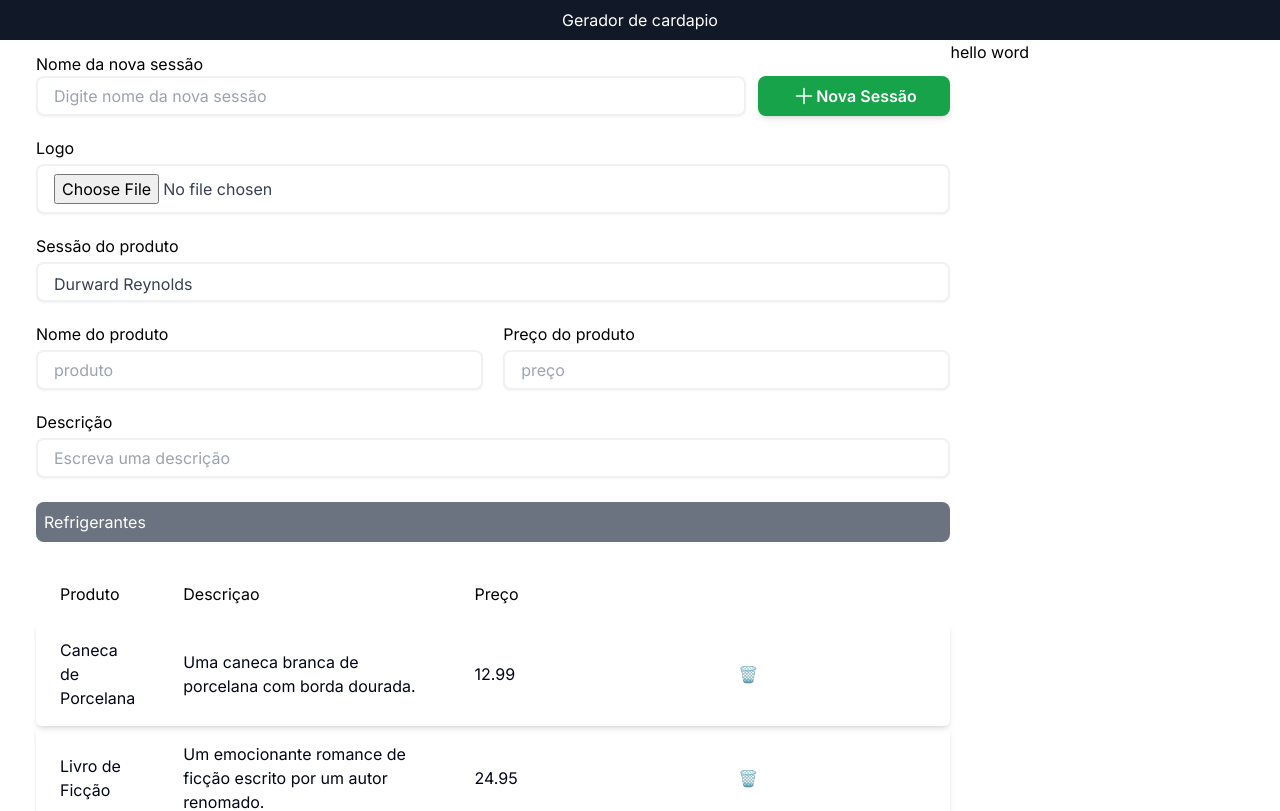
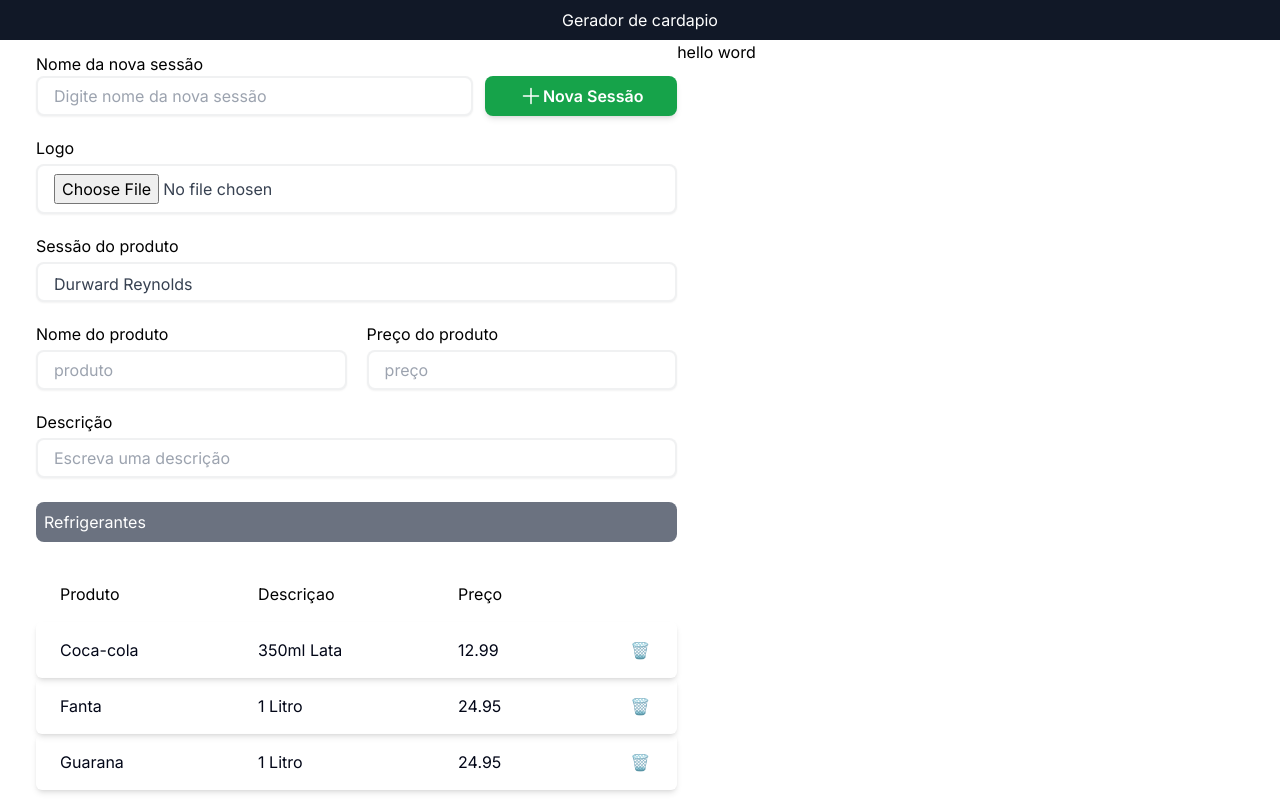
Before and after one commit to victor-souza-dev/menu-online, a Next.js app: page / in a window 1280 px wide. Shown: the top 811 px of the page. Built offline with nearby package versions, Linux system fonts and the light colour scheme.

Commit message:
fix:configuring table with lib d&d-kit and listing mokado values

```diff
--- a/src/app/page.tsx
+++ b/src/app/page.tsx
@@ -1,6 +1,6 @@
 
 import { FormCreateSesion } from '@/components/_FormCreateSesion'
-import { SesionItem } from '@/components/_SesionItem'
+import { ListSesion } from '@/components/_ListSesion'
 
 
 export default function Home() {
@@ -12,7 +12,8 @@ export default function Home() {
       <div className="flex flex-1 px-9  ">
         <div>
           <FormCreateSesion />
-          <SesionItem />
+          <ListSesion />
+
         </div>
         <div>
           hello word
--- a/src/components/_SesionItem.tsx
+++ b/src/components/_ListSesion.tsx
@@ -1,8 +1,6 @@
 "use client"
-
-import { App } from './item';
-
-export function SesionItem() {
+import { TableSession } from './_TableSession';
+export function ListSesion() {
   return (
     <>
       <div className="mt-6">
@@ -12,14 +10,14 @@ export function SesionItem() {
         <table className="mt-6 hidden w-full table-auto text-left md:table">
           <thead>
             <tr>
-              <th className="w-1/12 px-6 py-4 text-label font-normal text-secondary">Produto</th>
+              <th className="w-1/3 px-6 py-4 text-label font-normal text-secondary">Produto</th>
               <th className="w-1/3 px-6 py-4 text-label font-normal text-secondary">Descriçao</th>
               <th className="w-1/3 px-6 py-4 text-label font-normal text-secondary">Preço</th>
               <th className="w-1/3 px-6 py-4 text-label font-normal text-secondary"></th>
             </tr>
           </thead>
           <tbody>
-            <App />
+            <TableSession />
           </tbody>
         </table>
 
--- a/src/components/item.tsx
+++ b/src/components/_TableSession.tsx
@@ -5,75 +5,55 @@ import {
   arrayMove,
 } from "@dnd-kit/sortable";
 import { useState } from "react";
-import User from "./User";
+import {TableDataSession} from "./_TableDataSession";
 
-export function App() {
+export function TableSession() {
 
   const [people, setPeople] = useState([
     {
       "id": 1,
-      "nome": "Caneca de Porcelana",
-      "descricao": "Uma caneca branca de porcelana com borda dourada.",
+      "nome": "Coca-cola",
+      "descricao": "350ml Lata",
       "preco": 12.99
     },
     {
       "id": 2,
-      "nome": "Livro de Ficção",
-      "descricao": "Um emocionante romance de ficção escrito por um autor renomado.",
+      "nome": "Fanta",
+      "descricao": "1 Litro",
       "preco": 24.95
     },
     {
       "id": 3,
-      "nome": "Livro de Ficção",
-      "descricao": "Um emocionante romance de ficção escrito por um autor renomado.",
+      "nome": "Guarana",
+      "descricao": "1 Litro",
       "preco": 24.95
     },
-    {
-      "id": 4,
-      "nome": "Livro de Ficção",
-      "descricao": "Um emocionante romance de ficção escrito por um autor renomado.",
-      "preco": 24.95
-    }
-
-
 
   ]);
 
   const handleDragEnd = (event: any) => {
     const { active, over } = event;
-    console.log("active", active.id);
-    console.log("over", over.id);
-
     if (!active.id !== over.id) {
       setPeople((people) => {
         const oldIndex = people.findIndex((person) => person.id === active.id);
         const newIndex = people.findIndex((person) => person.id === over.id);
-
-        console.log(arrayMove(people, oldIndex, newIndex));
         return arrayMove(people, oldIndex, newIndex);
       });
     }
-
-    console.log("drag end");
   };
 
   return (
-
     <DndContext
       collisionDetection={closestCenter}
       onDragEnd={handleDragEnd}
     >
-
       <SortableContext
         items={people}
         strategy={verticalListSortingStrategy}
       >
         {people.map((user) => (
           <>
-
-              <User key={user.id} user={user} />
-
-
+              <TableDataSession key={user.id} user={user} />
           </>
         ))}
       </SortableContext>
```
Also changed, not shown: src/components/_TableDataSession.tsx (renamed from src/components/User.tsx, +2 -6 lines).
